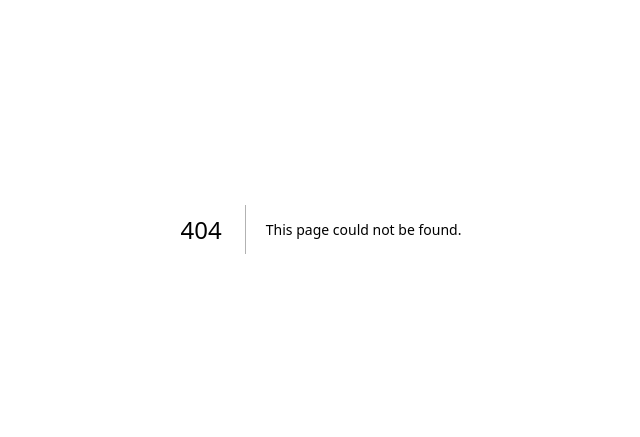
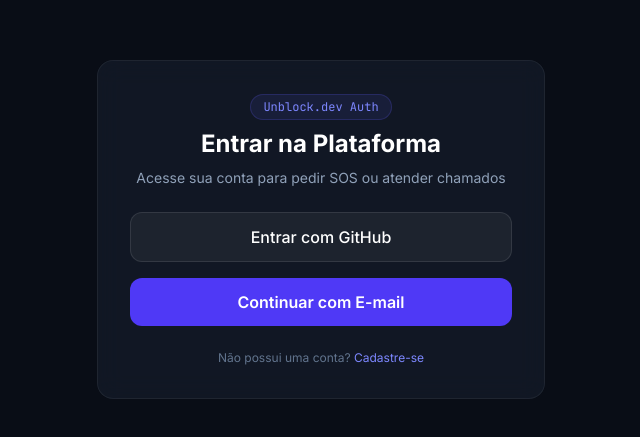
Before and after one commit to Otavio-Emanoel/unblock.dev, a Next.js app in the folder frontend/: page /login in a window 1280 px wide. Before the commit this address had no page. Shown: the part 171-608 px from the top of the page, without its empty margins (319-959 px from the left). Built offline with nearby package versions, Linux system fonts and the light colour scheme.

Commit message:
feat: initialize project architecture with landing page components and dashboard routes

```diff
--- /dev/null
+++ b/frontend/src/app/(auth)/login/page.tsx
@@ -0,0 +1,31 @@
+import Link from "next/link";
+
+export default function LoginPage() {
+  return (
+    <div className="min-h-screen bg-[#090d16] flex items-center justify-center p-4">
+      <div className="glass-card max-w-md w-full p-8 rounded-2xl border border-white/10 space-y-6">
+        <div className="text-center space-y-2">
+          <div className="inline-flex items-center gap-2 px-3 py-1 rounded-full text-xs font-mono bg-indigo-500/10 text-indigo-400 border border-indigo-500/20">
+            Unblock.dev Auth
+          </div>
+          <h1 className="text-2xl font-bold text-white">Entrar na Plataforma</h1>
+          <p className="text-slate-400 text-sm">Acesse sua conta para pedir SOS ou atender chamados</p>
+        </div>
+        <div className="space-y-4">
+          <button className="w-full py-3 px-4 bg-white/5 hover:bg-white/10 border border-white/10 rounded-xl text-white font-medium flex items-center justify-center gap-3 transition">
+            Entrar com GitHub
+          </button>
+          <button className="w-full py-3 px-4 bg-indigo-600 hover:bg-indigo-500 rounded-xl text-white font-semibold transition">
+            Continuar com E-mail
+          </button>
+        </div>
+        <p className="text-center text-xs text-slate-500">
+          Não possui uma conta?{" "}
+          <Link href="/register" className="text-indigo-400 hover:underline">
+            Cadastre-se
+          </Link>
+        </p>
+      </div>
+    </div>
+  );
+}
--- /dev/null
+++ b/frontend/src/app/(auth)/register/page.tsx
@@ -0,0 +1,33 @@
+import Link from "next/link";
+
+export default function RegisterPage() {
+  return (
+    <div className="min-h-screen bg-[#090d16] flex items-center justify-center p-4">
+      <div className="glass-card max-w-md w-full p-8 rounded-2xl border border-white/10 space-y-6">
+        <div className="text-center space-y-2">
+          <div className="inline-flex items-center gap-2 px-3 py-1 rounded-full text-xs font-mono bg-indigo-500/10 text-indigo-400 border border-indigo-500/20">
+            Novo Cadastro
+          </div>
+          <h1 className="text-2xl font-bold text-white">Criar sua Conta</h1>
+          <p className="text-slate-400 text-sm">Escolha como deseja utilizar o Unblock.dev</p>
+        </div>
+
+        <div className="grid grid-cols-2 gap-3">
+          <button className="p-4 rounded-xl bg-indigo-600/20 border border-indigo-500/50 text-indigo-200 font-medium text-center hover:bg-indigo-600/30 transition">
+            Sou Desenvolvedor
+          </button>
+          <button className="p-4 rounded-xl bg-emerald-600/20 border border-emerald-500/50 text-emerald-200 font-medium text-center hover:bg-emerald-600/30 transition">
+            Quero ser Mentor
+          </button>
+        </div>
+
+        <p className="text-center text-xs text-slate-500">
+          Já tem conta?{" "}
+          <Link href="/login" className="text-indigo-400 hover:underline">
+            Faça Login
+          </Link>
+        </p>
+      </div>
+    </div>
+  );
+}
```
